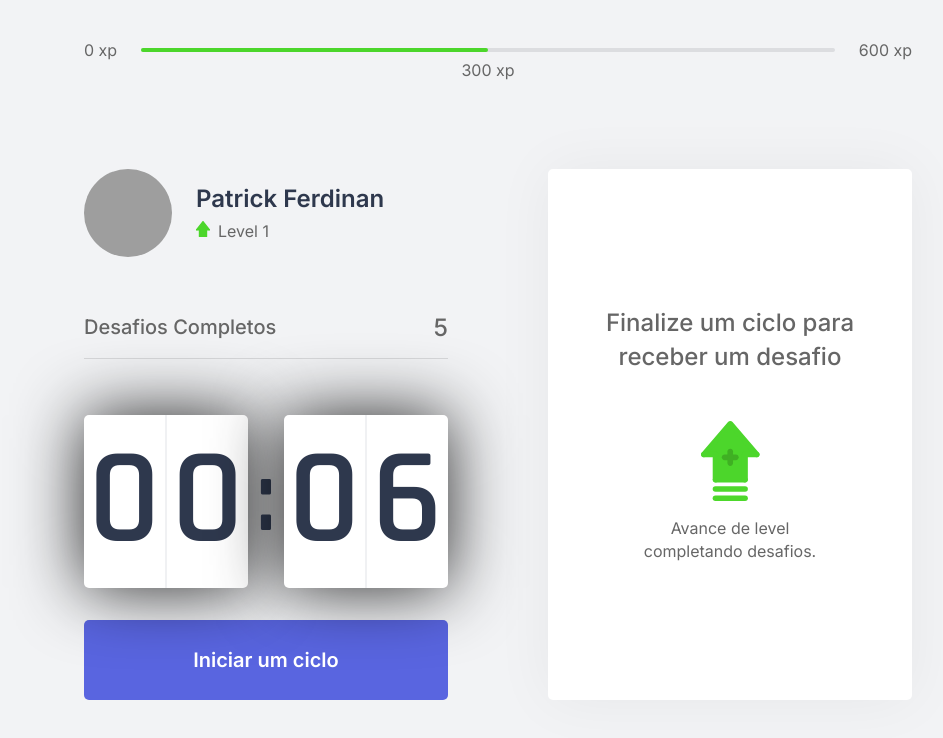
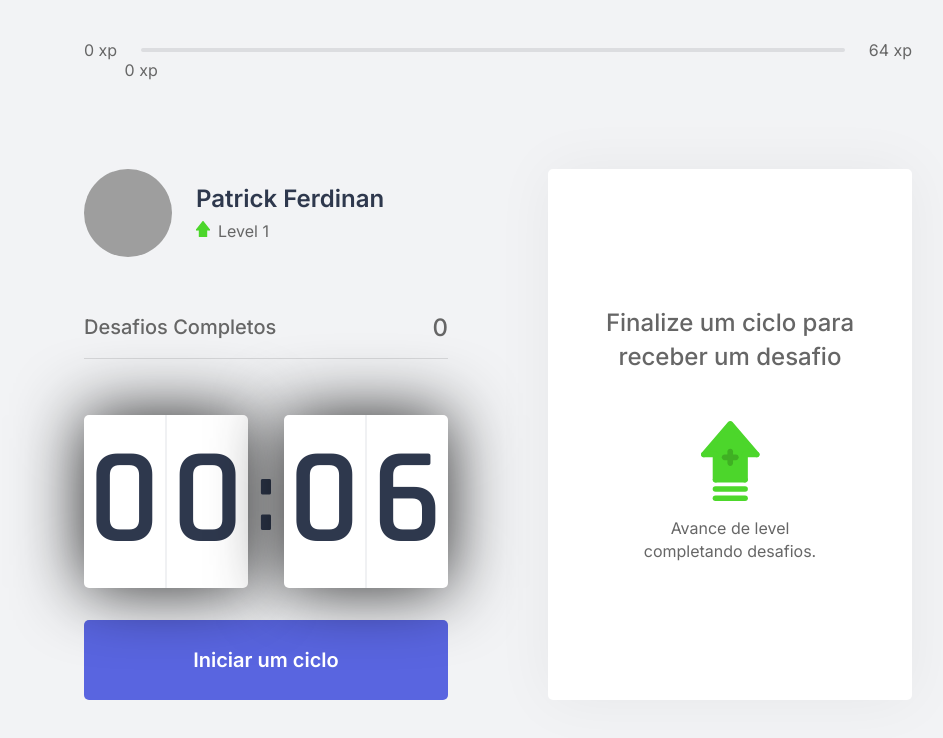
Before and after one commit to patrickferdinan/moveit, a Next.js app in the folder moveit-next/: page / in a window 1280 px wide. Shown: the top 738 px of the page, without its empty margins (142-1085 px from the left). Built offline with nearby package versions, Linux system fonts and the light colour scheme; grey boxes are pictures that could not be loaded.

Commit message:
creation of CountdownContext and level structure

```diff
--- a/moveit-next/src/components/ChallengeBox.tsx
+++ b/moveit-next/src/components/ChallengeBox.tsx
@@ -1,11 +1,23 @@
 import { useContext } from 'react';
 import { ChallengesContext } from "../contexts/ChallengesContext";
+import { CountdownContext } from '../contexts/CountdownContext';
 
 import styles from "../styles/components/ChallengeBox.module.css";
 
 export function ChallengeBox() {
 
-  const { activeChallenge } = useContext(ChallengesContext);
+  const { activeChallenge, resetChallenge, completeChallenge } = useContext(ChallengesContext);
+  const { resetCountdown } = useContext(CountdownContext);
+
+  function handleChallengeSucceeded() {
+    completeChallenge();
+    resetCountdown();
+  }
+
+  function handleChallengeFailed() {
+    resetChallenge();
+    resetCountdown();
+  }
 
 
   return(
@@ -24,12 +36,14 @@
             <button
               type="button"
               className={styles.challengeFailedButton}
+              onClick={handleChallengeFailed}
             >
               Falhei
             </button>
             <button
               type="button"
               className={styles.challengeSucceededButton}
+              onClick={handleChallengeSucceeded}
             >
               Completei
             </button>
--- a/moveit-next/src/components/CompleteChallenges.tsx
+++ b/moveit-next/src/components/CompleteChallenges.tsx
@@ -1,10 +1,15 @@
+import { useContext } from "react";
+import { ChallengesContext } from "../contexts/ChallengesContext";
 import styles from "../styles/components/CompleteChallenges.module.css";
 
 export function CompleteChallenges() {
+
+  const { challengesCompleted } = useContext(ChallengesContext);
+
   return(
     <div className={styles.completedChallegensContainer}>
     <span>Desafios Completos</span>
-    <span>5</span>
+    <span>{challengesCompleted}</span>
   </div>
   )
 }
--- a/moveit-next/src/components/Countdown.tsx
+++ b/moveit-next/src/components/Countdown.tsx
@@ -1,47 +1,21 @@
-import { useState, useEffect, Fragment, useContext } from "react";
-import { ChallengesContext } from "../contexts/ChallengesContext";
-
+import { useContext } from "react";
+import { CountdownContext } from "../contexts/CountdownContext";
 import styles from "../styles/components/Countdown.module.css";
-
-let countdownTimeOut: NodeJS.Timeout;
 
 export function Countdown() {
 
-  const { startNewChallenge } = useContext(ChallengesContext);
-
-  const [time, setTime] = useState(0.1 * 60)
-  const [isActive, setIsActive] = useState(false)
-  const [hasFinished, setHasFinished] = useState(false)
-
-  const minutes = Math.floor(time / 60);
-  const seconds = time % 60;
+  const { minutes,
+          seconds,
+          hasFinished,
+          isActive,
+          startCountdown,
+          resetCountdown
+        } = useContext(CountdownContext);
 
   const [minuteLeft, minuteRight] = String(minutes).padStart(2, '0').split('');
   const [secondLeft, secondRight] = String(seconds).padStart(2, '0').split('');
 
-  function startCountdown() {
-    setIsActive(true);
-  }
-
-  function resetCountdown() {
-    clearTimeout(countdownTimeOut);
-    setIsActive(false);
-    setTime(0.1 * 60);
-  }
-
-  useEffect(() => {
-    if (isActive && time > 0) {
-      countdownTimeOut = setTimeout(() => {
-        setTime(time - 1);
-      }, 1000)
-    } else if (isActive && time === 0) {
-      setHasFinished(true);
-      setIsActive(false);
-      startNewChallenge();
-    }
-  }, [isActive, time])
-
-  return(
+  return (
     <div>
       <div className={styles.countdownContainer}>
         <div>
--- a/moveit-next/src/components/ExperienceBar.tsx
+++ b/moveit-next/src/components/ExperienceBar.tsx
@@ -1,17 +1,23 @@
+import { useContext } from 'react';
+import { ChallengesContext } from '../contexts/ChallengesContext';
 import styles from '../styles/components/ExperienceBar.module.css';
 
 export function ExperienceBar() {
+
+  const { currentExperience, experienceToNextLevel } = useContext(ChallengesContext);
+  const percentToNextLevel = Math.round((currentExperience * 100) / experienceToNextLevel)
+
   return(
     <header className={styles.experienceBar}>
       <span>0 xp</span>
       <div>
-        <div style={{ width: '50%' }} />
+        <div style={{ width: `${percentToNextLevel}%` }} />
 
-        <span className={styles.currentExperience} style={{ left: '50%' }}>
-          300 xp
+        <span className={styles.currentExperience} style={{ left: `${percentToNextLevel}%` }}>
+          {currentExperience} xp
         </span>
       </div>
-      <span>600 xp</span>
+      <span>{experienceToNextLevel} xp</span>
     </header>
   );
 }
--- a/moveit-next/src/components/Profile.tsx
+++ b/moveit-next/src/components/Profile.tsx
@@ -1,6 +1,10 @@
+import { useContext } from "react";
+import { ChallengesContext } from "../contexts/ChallengesContext";
 import styles from "../styles/components/Profile.module.css";
 
 export function Profile() {
+  const { level } = useContext(ChallengesContext);
+
   return(
     <div className={styles.profileContainer}>
       <img src="https://github.com/patrickferdinan.png" alt="Patrick Ferdinan"/>
@@ -8,7 +12,7 @@
         <strong>Patrick Ferdinan</strong>
         <p>
           <img src="icons/level.svg" alt="Level"/>
-          Level 1
+          Level { level }
         </p>
       </div>
     </div>
--- a/moveit-next/src/contexts/ChallengesContext.tsx
+++ b/moveit-next/src/contexts/ChallengesContext.tsx
@@ -9,11 +9,14 @@
 
 interface ChallengesContextData {
   level: number;
-  currenExperience: number;
+  currentExperience: number;
   challengesCompleted: number;
+  experienceToNextLevel: number;
   activeChallenge: Challenge;
   levelUp: () => void;
   startNewChallenge: () => void;
+  resetChallenge: () => void;
+  completeChallenge: () => void;
 }
 
 interface ChallengesProviderProps {
@@ -24,10 +27,12 @@
 
 export function ChallengesProvider({children}: ChallengesProviderProps) {
   const [level, setLevel] = useState(1);
-  const [currenExperience, setCurrentExperience] = useState(0);
+  const [currentExperience, setCurrentExperience] = useState(0);
   const [challengesCompleted, setChallengesCompleted] = useState(0);
 
   const [activeChallenge, setActiveChallenge] = useState(null);
+
+  const experienceToNextLevel = Math.pow((level + 1) * 4, 2);
 
   function levelUp() {
     setLevel(level + 1)
@@ -40,8 +45,42 @@
     setActiveChallenge(challenge)
   }
 
+  function resetChallenge() {
+    setActiveChallenge(null)
+  }
+
+  function completeChallenge() {
+    if (!activeChallenge) {
+      return;
+    }
+
+    const { amount } = activeChallenge;
+
+    let finalExperience = currentExperience + amount;
+
+    if(finalExperience >= experienceToNextLevel) {
+
+      finalExperience = finalExperience - experienceToNextLevel;
+      levelUp();
+    }
+
+    setCurrentExperience(finalExperience);
+    setActiveChallenge(null);
+    setChallengesCompleted(challengesCompleted + 1);
+  }
+
   return (
-    <ChallengesContext.Provider value={{level, currenExperience, challengesCompleted, levelUp, startNewChallenge, activeChallenge}}>
+    <ChallengesContext.Provider value={{
+      level,
+      currentExperience,
+      challengesCompleted,
+      levelUp,
+      startNewChallenge,
+      activeChallenge,
+      resetChallenge,
+      experienceToNextLevel,
+      completeChallenge
+     }}>
       {children}
     </ChallengesContext.Provider>
   )
--- /dev/null
+++ b/moveit-next/src/contexts/CountdownContext.tsx
@@ -0,0 +1,66 @@
+import { createContext, ReactNode, useContext, useEffect, useState } from 'react';
+import { ChallengesContext } from './ChallengesContext';
+
+interface CountdownContextData {
+  minutes: number;
+  seconds: number;
+  hasFinished: boolean;
+  isActive: boolean;
+  startCountdown: () => void;
+  resetCountdown: () => void;
+}
+
+interface CountdownProviderProps {
+  children: ReactNode;
+}
+
+export const CountdownContext = createContext({} as CountdownContextData)
+
+let countdownTimeOut: NodeJS.Timeout;
+
+export function CountdownProvider({children}: CountdownProviderProps) {
+  const { startNewChallenge } = useContext(ChallengesContext);
+
+  const [time, setTime] = useState(0.1 * 60)
+  const [isActive, setIsActive] = useState(false)
+  const [hasFinished, setHasFinished] = useState(false)
+
+  const minutes = Math.floor(time / 60);
+  const seconds = time % 60;
+
+  function startCountdown() {
+    setIsActive(true);
+  }
+
+  function resetCountdown() {
+    clearTimeout(countdownTimeOut);
+    setIsActive(false);
+    setTime(0.1 * 60);
+    setHasFinished(false);
+  }
+
+  useEffect(() => {
+    if (isActive && time > 0) {
+      countdownTimeOut = setTimeout(() => {
+        setTime(time - 1);
+      }, 1000)
+    } else if (isActive && time === 0) {
+      setHasFinished(true);
+      setIsActive(false);
+      startNewChallenge();
+    }
+  }, [isActive, time])
+
+  return(
+    <CountdownContext.Provider value={{
+      minutes,
+      seconds,
+      hasFinished,
+      isActive,
+      startCountdown,
+      resetCountdown
+    }}>
+      {children}
+    </CountdownContext.Provider>
+  )
+}
--- a/moveit-next/src/pages/_app.tsx
+++ b/moveit-next/src/pages/_app.tsx
@@ -1,4 +1,3 @@
-import { useState } from 'react';
 import '../styles/global.css';
 
 import { ChallengesProvider } from '../contexts/ChallengesContext'
--- a/moveit-next/src/pages/index.tsx
+++ b/moveit-next/src/pages/index.tsx
@@ -8,6 +8,7 @@
 import Head from "next/head"
 
 import styles from "../styles/pages/Home.module.css";
+import { CountdownProvider } from "../contexts/CountdownContext";
 
 
 
@@ -19,7 +20,7 @@
       </Head>
 
       <ExperienceBar />
-
+      <CountdownProvider>
         <section>
           <div>
             <Profile />
@@ -30,6 +31,7 @@
             <ChallengeBox />
           </div>
         </section>
+      </CountdownProvider>
     </div>
   )
 }
```
Lines whose indentation alone changed are shown as unchanged.
